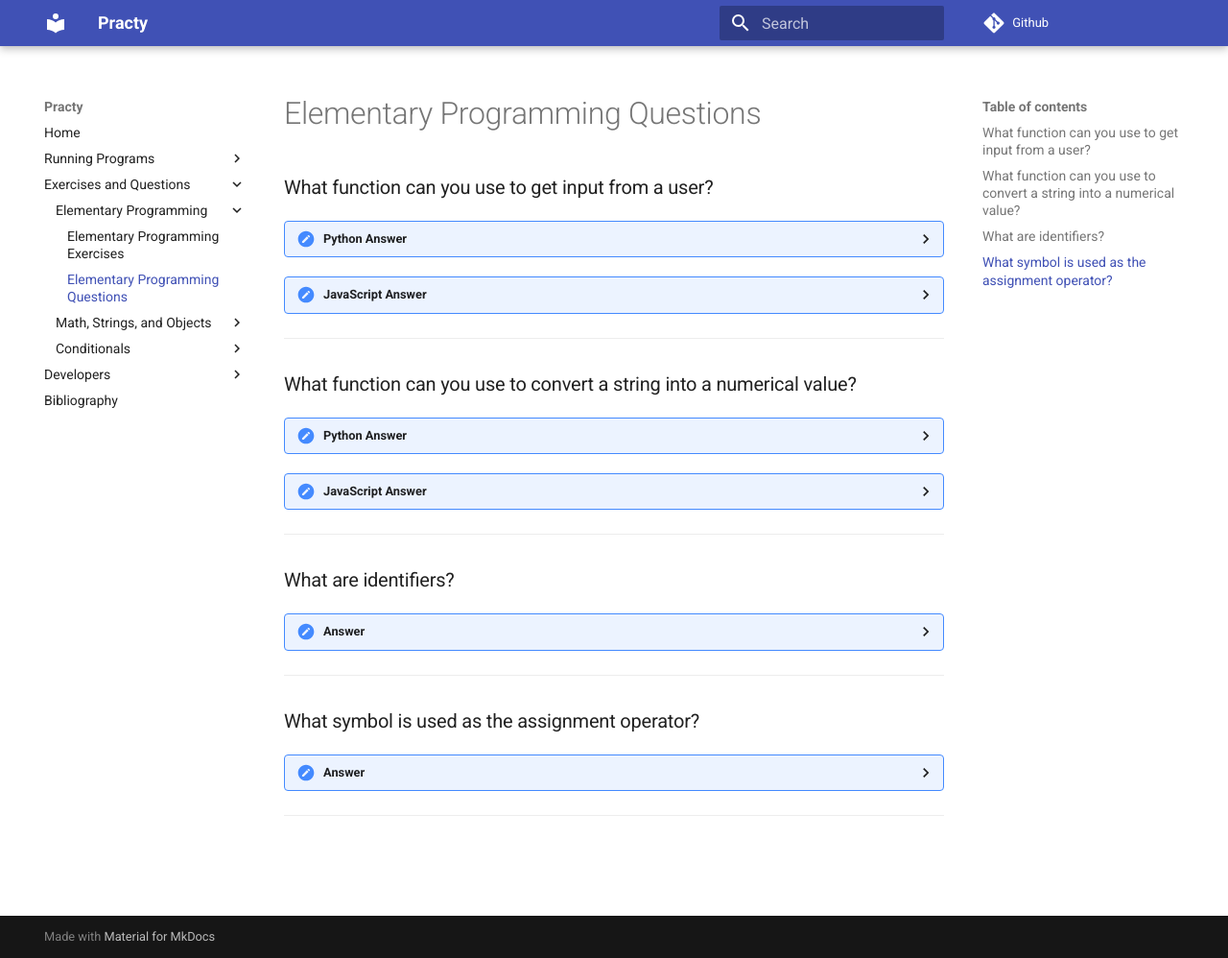
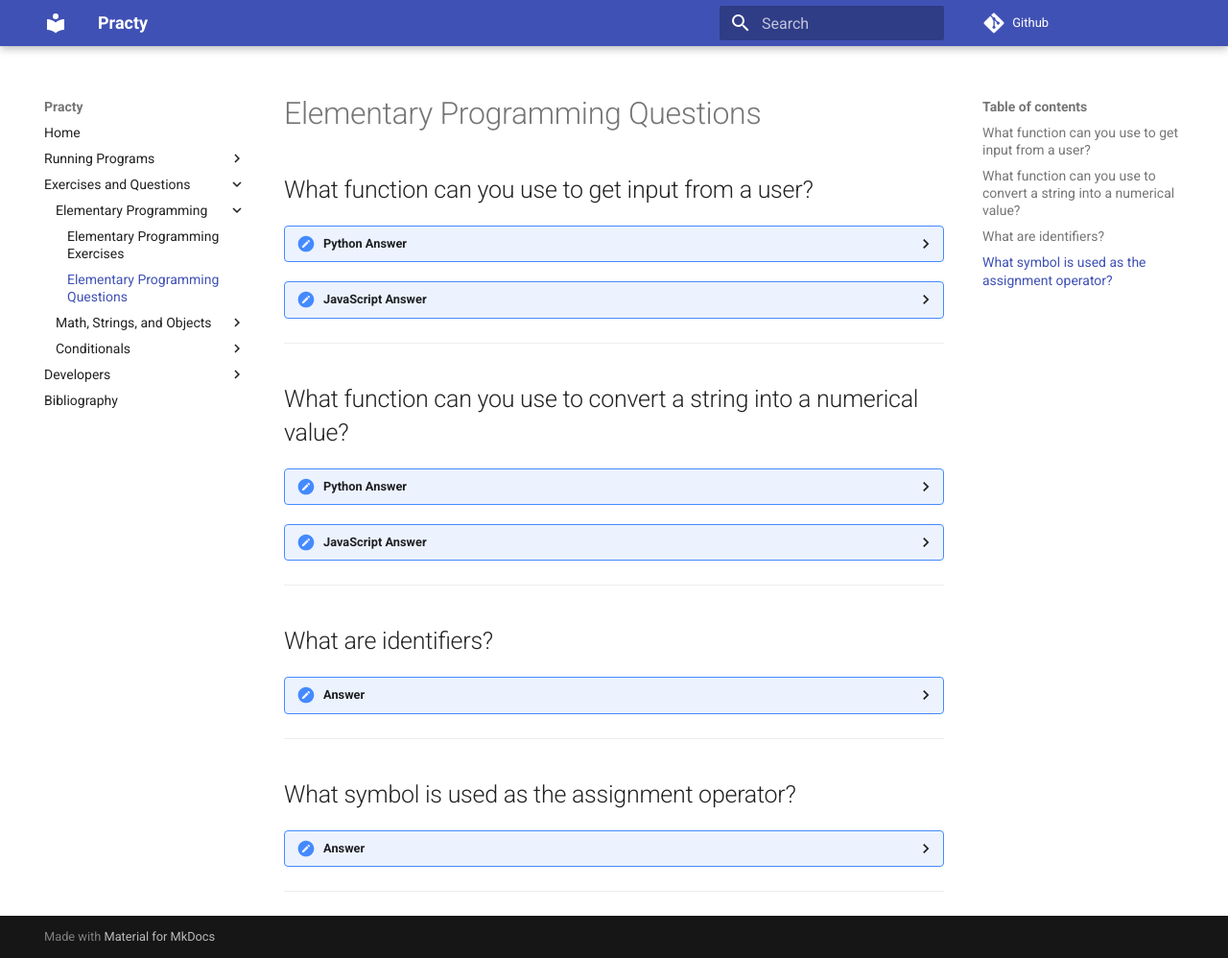
Before and after one commit to jabrielcjones/practy, an MkDocs documentation site: the page built from docs/topics/elementary_programming/questions.md, in a window 1280 px wide and 998 px high. Shown: the whole window at 96% size. Built offline with MkDocs 1.6.1 and Material for MkDocs 9.7.7, drawn with Linux system fonts in a browser that asks for light colours; comment, search, counter and statistics services are not loaded.

```diff
--- a/docs/topics/elementary_programming/questions.md
+++ b/docs/topics/elementary_programming/questions.md
@@ -1,6 +1,6 @@
 # Elementary Programming Questions
 
-### What function can you use to get input from a user?
+## What function can you use to get input from a user?
 
 <details>
   <summary>Python Answer</summary>
@@ -22,7 +22,7 @@ prompt('Please provide input: ')
 
 ---
 
-### What function can you use to convert a string into a numerical value?
+## What function can you use to convert a string into a numerical value?
 
 <details>
   <summary>Python Answer</summary>
@@ -44,7 +44,7 @@ parseInt('javascript', 10)
 
 ---
 
-### What are identifiers?
+## What are identifiers?
 
 <details>
   <summary>Answer</summary>
@@ -64,7 +64,7 @@ total = num1 + num2
 
 ---
 
-### What symbol is used as the assignment operator?
+## What symbol is used as the assignment operator?
 
 <details>
   <summary>Answer</summary>
```
Also changed, not shown: 2 other files.
